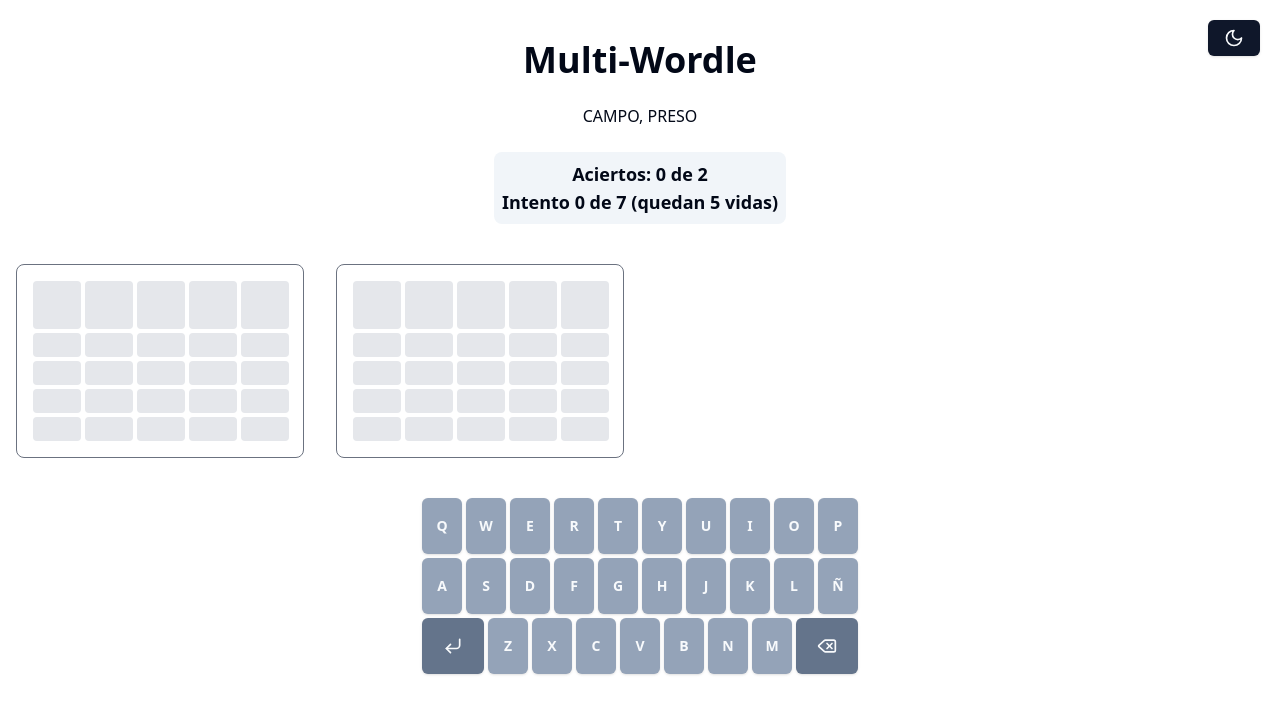
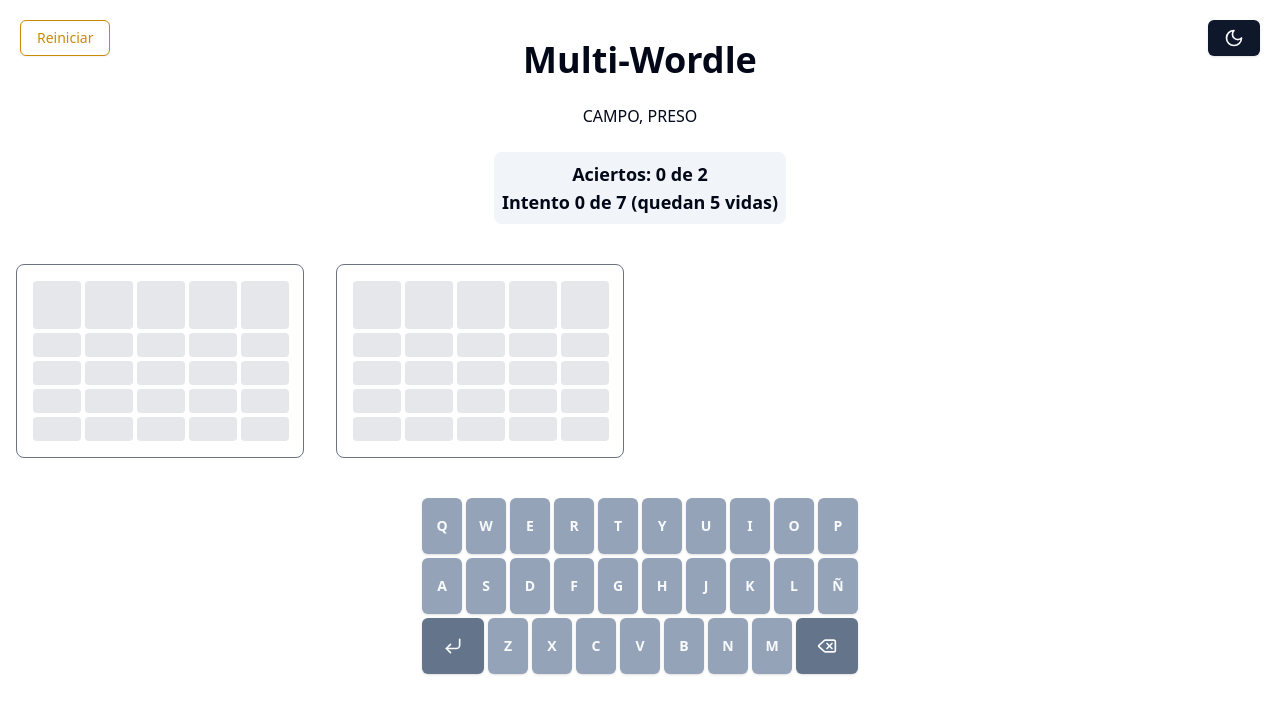
Before and after one commit to PolCarva/wordle-infinito, a Next.js app: page / in a window 1280 px wide. Both pictures are taken after a click on the button "Empezar a Jugar". Shown: the top 714 px of the page. Built offline with nearby package versions, Linux system fonts and the light colour scheme.

Commit message:
Add restart button to game interface

```diff
--- a/app/game.tsx
+++ b/app/game.tsx
@@ -414,8 +414,19 @@ export default function Game() {
   return (
     <div className="flex w-full flex-col items-center gap-6 p-4 pt-10">
       <ThemeButton />
+      <Button
+          variant="outline"
+          onClick={initializeGame}
+          className="text-yellow-600 fixed top-5 left-5 hover:text-yellow-700 border-yellow-600 hover:border-yellow-700"
+        >
+          Reiniciar
+        </Button>
 
-      <h1 className="text-4xl font-bold">Multi-Wordle</h1>
+      <div className="flex items-center gap-4">
+        <h1 className="text-4xl font-bold">Multi-Wordle</h1>
+      </div>
+
+
       <span> {gameState?.boards.map((board) => board.word).join(", ")}</span>
 
       {gameState && <GameStats gameState={gameState} />}
```
